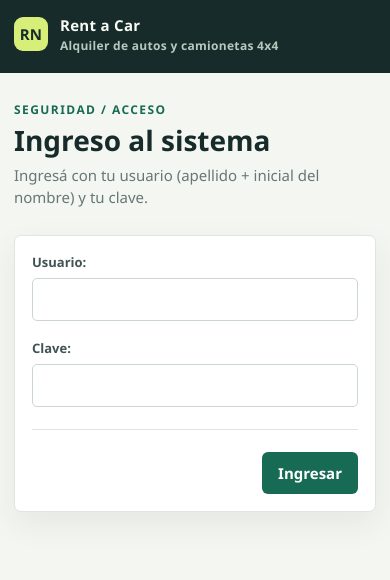
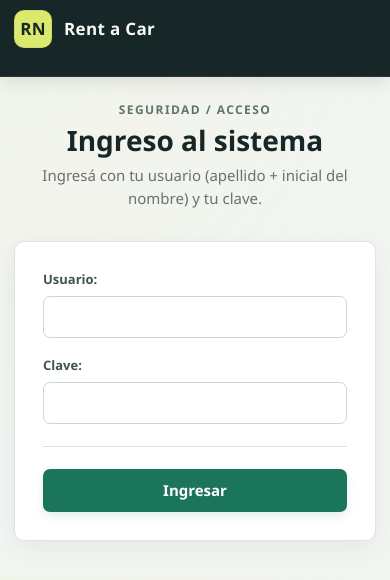
Before and after one commit to pedropizarro161294-debug/rent_a_car, a Django app: page /login/ in a window 390 px wide. Shown: the top 580 px of the page. Run offline with Django 5.2, Linux system fonts and the light colour scheme.

Commit message:
añadiendo cambios

```diff
--- a/MiPrimerProyect/miprimerapp/static/css/empleados.css
+++ b/MiPrimerProyect/miprimerapp/static/css/empleados.css
@@ -732,3 +732,360 @@ nav {
 nav a {
     font-size: 13.5px;
 }
+
+/* Refinamiento visual global */
+:root {
+    --ink: #172727;
+    --muted: #65736f;
+    --paper: #f3f5f2;
+    --surface: #ffffff;
+    --line: #dde4df;
+    --green: #1b755b;
+    --green-dark: #155c48;
+    --lime: #dbe96f;
+    --coral: #b95b48;
+    --shadow: 0 10px 28px rgba(31, 54, 49, .08);
+}
+
+body {
+    background:
+        radial-gradient(circle at top left, rgba(219, 233, 111, .08), transparent 28rem),
+        var(--paper);
+}
+
+.topbar {
+    position: sticky;
+    top: 0;
+    z-index: 20;
+    border-bottom: 1px solid rgba(255, 255, 255, .07);
+    box-shadow: 0 4px 18px rgba(16, 38, 34, .12);
+}
+
+.topbar-inner {
+    min-height: 68px;
+}
+
+.brand {
+    font-size: 17px;
+}
+
+.brand-mark {
+    width: 38px;
+    height: 38px;
+    border-radius: 10px;
+    box-shadow: inset 0 0 0 1px rgba(23, 39, 39, .08);
+}
+
+.brand-caption {
+    margin-top: 1px;
+    letter-spacing: 0;
+    font-weight: 500;
+}
+
+nav {
+    align-items: center;
+    max-width: 900px;
+    flex-wrap: nowrap;
+    gap: 3px;
+}
+
+nav a {
+    min-height: 38px;
+    display: inline-flex;
+    align-items: center;
+    justify-content: center;
+    border: 1px solid transparent;
+    border-radius: 7px;
+    white-space: nowrap;
+    font-size: 13px;
+    letter-spacing: .01em;
+    transition: background-color .16s ease, color .16s ease, border-color .16s ease;
+}
+
+nav a:hover,
+nav a[aria-current="page"] {
+    border-color: rgba(255, 255, 255, .08);
+    background: rgba(255, 255, 255, .11);
+}
+
+nav a[href*="logout"] {
+    margin-left: 6px;
+    border-color: rgba(255, 255, 255, .1);
+    color: #fff;
+}
+
+main {
+    padding: 34px 0 48px;
+}
+
+.page-heading {
+    margin-bottom: 22px;
+    padding-bottom: 18px;
+    border-bottom: 1px solid var(--line);
+}
+
+.page-heading h1 {
+    font-weight: 760;
+}
+
+.eyebrow {
+    color: #5d756f;
+}
+
+.button {
+    min-height: 40px;
+    border-radius: 7px;
+    box-shadow: 0 4px 10px rgba(27, 117, 91, .12);
+    transition: background-color .16s ease, border-color .16s ease, transform .16s ease;
+}
+
+.button:hover {
+    transform: translateY(-1px);
+}
+
+.button.secondary {
+    box-shadow: none;
+}
+
+.button.danger {
+    box-shadow: none;
+}
+
+.stats {
+    grid-template-columns: repeat(3, minmax(0, 1fr));
+    gap: 12px;
+}
+
+.stat,
+.toolbar,
+.form-panel,
+.table-wrap,
+.empty-state,
+.totales {
+    border-radius: 9px;
+    box-shadow: 0 8px 24px rgba(31, 54, 49, .065);
+}
+
+.stat {
+    border-top: 3px solid rgba(27, 117, 91, .45);
+}
+
+.stat-label {
+    font-weight: 650;
+}
+
+.toolbar {
+    background: rgba(255, 255, 255, .92);
+}
+
+input,
+select,
+textarea {
+    border-radius: 7px;
+    border-color: #ccd7d0;
+    background: #fff;
+    transition: border-color .16s ease, box-shadow .16s ease;
+}
+
+input::placeholder,
+textarea::placeholder {
+    color: #94a09c;
+}
+
+.table-wrap {
+    border: 1px solid var(--line);
+}
+
+.table-count {
+    background: #fbfcfb;
+    font-weight: 600;
+}
+
+th {
+    background: #f7f9f6;
+    color: #687772;
+    font-size: 10.5px;
+}
+
+tbody tr {
+    transition: background-color .12s ease;
+}
+
+tbody tr:hover {
+    background: #f8fbf8;
+}
+
+.badge {
+    border: 1px solid rgba(36, 99, 68, .08);
+}
+
+.form-panel {
+    border-radius: 10px;
+}
+
+.form-panel:not(.wide) {
+    max-width: 760px;
+}
+
+.form-actions {
+    align-items: center;
+}
+
+.messages {
+    position: relative;
+}
+
+.messages li,
+.notice,
+.anulacion {
+    border-radius: 7px;
+}
+
+.empty-state {
+    background:
+        linear-gradient(180deg, rgba(247, 249, 246, .72), #fff);
+}
+
+.totales {
+    border-radius: 10px;
+}
+
+.vehiculos-lista label {
+    border-radius: 8px;
+}
+
+.vehiculos-lista label:hover {
+    border-color: #9abdaf;
+    background: #f8fbf8;
+}
+
+.ficha {
+    padding: 14px 16px;
+    border: 1px solid var(--line);
+    border-radius: 8px;
+    background: #fbfcfb;
+}
+
+@media (min-width: 721px) {
+    nav {
+        max-width: 900px;
+    }
+}
+
+@media (max-width: 1100px) {
+    .topbar-inner {
+        align-items: flex-start;
+        flex-direction: column;
+        padding: 12px 0 8px;
+        gap: 6px;
+    }
+
+    nav {
+        width: 100%;
+        max-width: none;
+        justify-content: flex-start;
+        overflow-x: auto;
+        padding-bottom: 4px;
+        scrollbar-width: thin;
+    }
+}
+
+@media (max-width: 900px) {
+    .topbar-inner {
+        padding: 10px 0;
+    }
+
+    nav {
+        max-width: none;
+        padding-bottom: 2px;
+    }
+}
+
+@media (max-width: 720px) {
+    .topbar {
+        position: relative;
+    }
+
+    main {
+        padding: 24px 0 36px;
+    }
+
+    .page-heading {
+        padding-bottom: 14px;
+    }
+
+    .brand-caption {
+        display: none;
+    }
+
+    nav {
+        flex-wrap: nowrap;
+        scrollbar-width: thin;
+        padding: 4px 0 8px;
+        overflow-x: auto;
+        overscroll-behavior-inline: contain;
+        scrollbar-color: rgba(255, 255, 255, .24) transparent;
+    }
+
+    nav a {
+        min-height: 36px;
+        flex: 0 0 auto;
+    }
+
+    nav a[href*="logout"] {
+        margin-left: 2px;
+    }
+
+    .stats {
+        grid-template-columns: repeat(3, minmax(150px, 1fr));
+        overflow-x: auto;
+        padding-bottom: 4px;
+    }
+
+    .stat {
+        min-height: 92px;
+    }
+
+    .table-wrap {
+        border-radius: 8px;
+    }
+
+    .form-actions {
+        align-items: stretch;
+        flex-direction: column-reverse;
+    }
+
+    .form-actions .button {
+        width: 100%;
+    }
+}
+
+.login-panel {
+    width: 100%;
+    max-width: 520px !important;
+    margin: 18px auto 0;
+    padding: 28px;
+}
+
+.login-panel .form-grid {
+    grid-template-columns: 1fr;
+}
+
+.login-panel .form-actions {
+    justify-content: stretch;
+}
+
+.login-panel .form-actions .button {
+    width: 100%;
+}
+
+.login-page main {
+    max-width: 760px;
+}
+
+.login-page .page-heading {
+    justify-content: center;
+    text-align: center;
+    border-bottom: 0;
+    margin-bottom: 0;
+}
--- a/MiPrimerProyect/miprimerapp/templates/empleados/base_empleados.html
+++ b/MiPrimerProyect/miprimerapp/templates/empleados/base_empleados.html
@@ -7,7 +7,7 @@
     <title>{% block title %}Equipo{% endblock %} | Rent a Car</title>
     <link rel="stylesheet" href="{% static 'css/empleados.css' %}">
 </head>
-<body>
+<body class="{% block body_class %}{% endblock %}">
     <header class="topbar">
         <div class="topbar-inner">
             <a class="brand" href="{% url 'empleados:panel' %}"><span class="brand-mark">RN</span><span>Rent a Car <span class="brand-caption">Alquiler de autos y camionetas 4x4</span></span></a>
--- a/MiPrimerProyect/usuarios/templates/usuarios/login.html
+++ b/MiPrimerProyect/usuarios/templates/usuarios/login.html
@@ -1,12 +1,13 @@
 {% extends "empleados/base_empleados.html" %}
 {% block title %}Ingresar{% endblock %}
+{% block body_class %}login-page{% endblock %}
 {% block content %}
 <section class="page-heading"><div>
   <p class="eyebrow">Seguridad / Acceso</p>
   <h1>Ingreso al sistema</h1>
   <p class="muted">Ingresá con tu usuario (apellido + inicial del nombre) y tu clave.</p>
 </div></section>
-<section class="form-panel">
+<section class="form-panel login-panel">
   <form method="post" novalidate>
     {% csrf_token %}
     <div class="form-grid">
```
